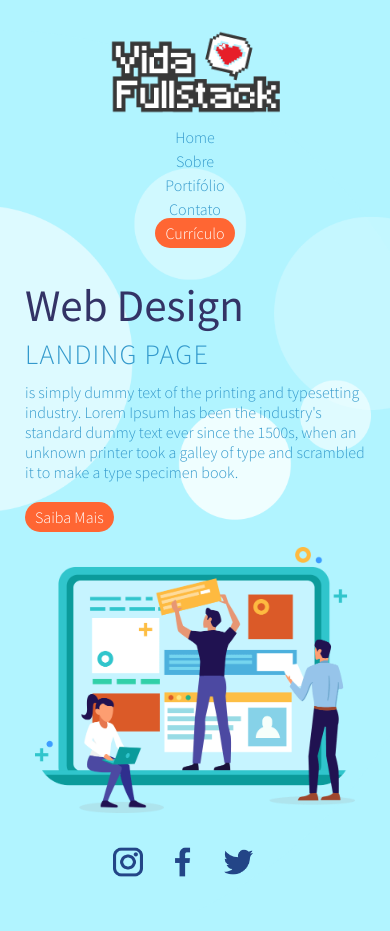
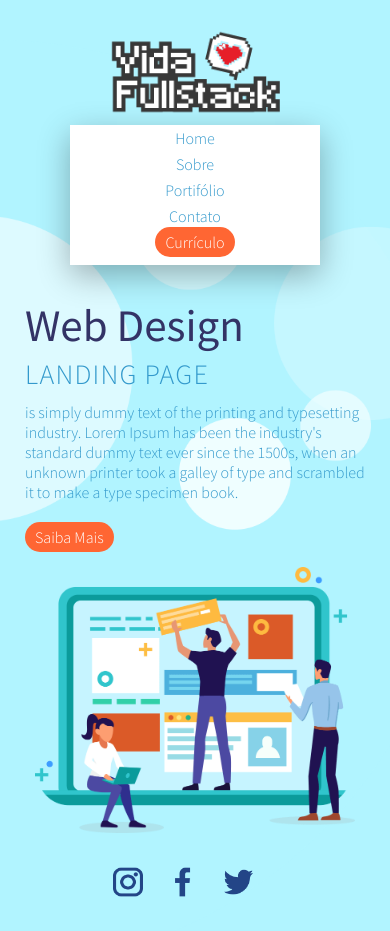
Before and after one commit to livercam/vidafullstack, a plain HTML site: page index.html in a window 390 px wide. Drawn offline with Linux system fonts and the light colour scheme.

Commit message:
Getting Responsive - updating

```diff
--- a/assets/css/responsive-element.css
+++ b/assets/css/responsive-element.css
@@ -101,7 +101,13 @@
         flex-direction: column;
     }
     header nav ul li {
-        line-height: 24px;
+        line-height: 26px;
+    }
+    header nav {
+        background-color: #ffff;
+        width: 250px;
+        padding: 0px 0px 10px 0;
+        box-shadow: 0px 10px 30px 0px rgba(0 , 0, 0, 0.3);
     }
 }
 
@@ -113,3 +119,12 @@
         width: 260px;
     }
 }
+
+@media(max-width:320px) {
+    .container{
+        width:240px;
+    }
+    .sobre-web-design figcaption  img {
+        width: 240px;
+    }
+}
```
